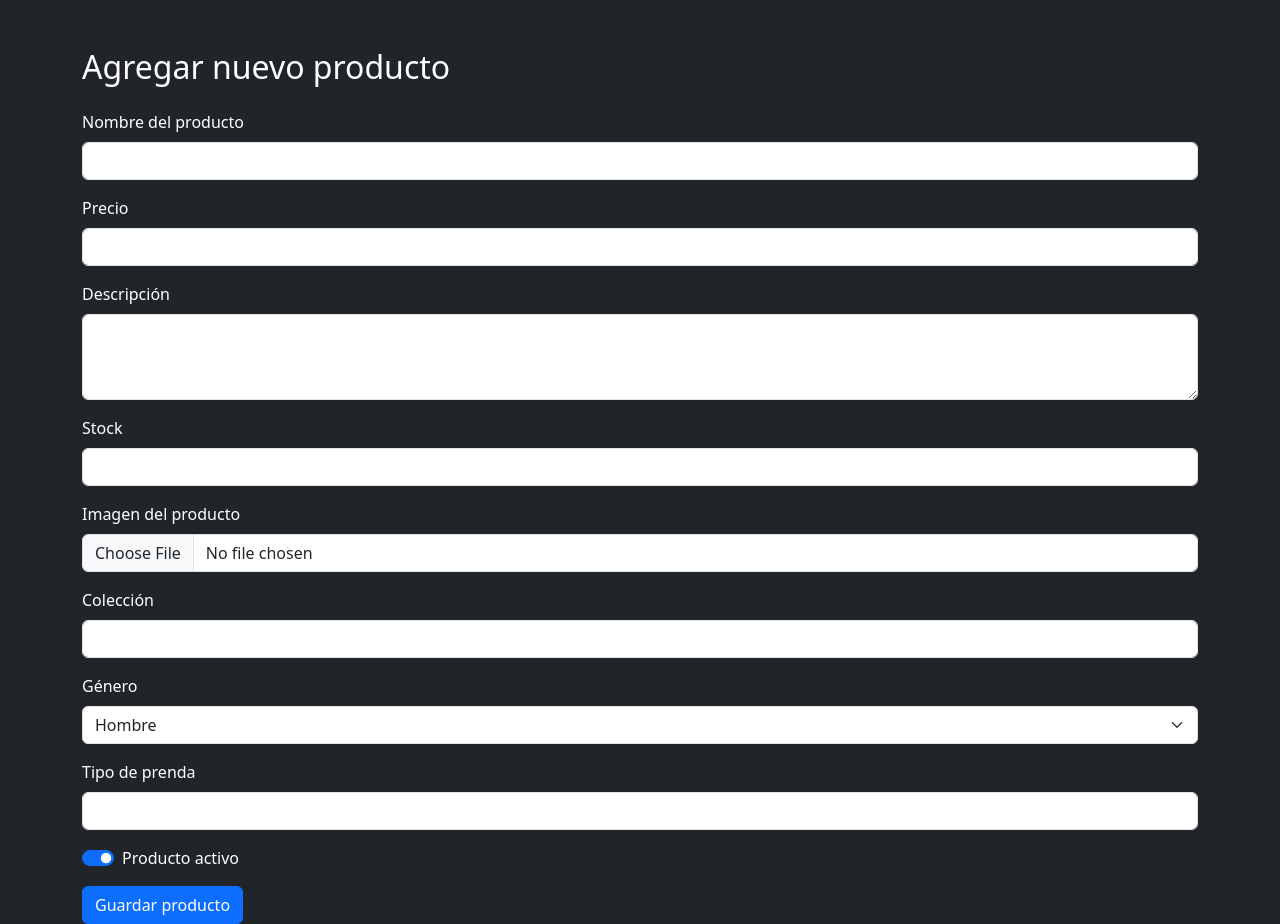
After one commit to Lauty4563/proyecto_actis_cabrera, a CodeIgniter 4 app: the page made by app/Views/backend/productos/plantillas_productos/Registrar_producto.php in a window 1280 px wide. The commit adds this page. Run offline with PHP 8.4 and a stand-in for CodeIgniter, Linux system fonts and the light colour scheme; the template is opened without the code that fills it, so the values that code supplies are empty; some libraries are stand-ins or nearby versions.

Commit message:
Implementacion de carga de productos

```diff
--- a/app/Config/Routes.php
+++ b/app/Config/Routes.php
@@ -17,3 +17,6 @@ $routes->get('detalles', 'Detalles::index');
 $routes->post('mensaje', 'Contacto::guardar');
 
 $routes->post('registro_usuario', 'UsuarioController::add_cliente');
+
+$routes->get('upload', 'Upload::index');
+$routes->post('upload/upload', 'Upload::upload');
--- /dev/null
+++ b/app/Views/backend/productos/plantillas_productos/Registrar_producto.php
@@ -0,0 +1,80 @@
+<!DOCTYPE html>
+<html lang="es">
+<head>
+    <meta charset="UTF-8">
+    <title>Registrar Producto</title>
+    <link href="https://cdn.jsdelivr.net/npm/bootstrap@5.3.0/dist/css/bootstrap.min.css" rel="stylesheet">
+</head>
+<body class="bg-dark text-white">
+
+<div class="container mt-5">
+    <h2 class="mb-4">Agregar nuevo producto</h2>
+
+    <?php if(session()->getFlashdata('success')): ?>
+        <div class="alert alert-success">
+            <?= session()->getFlashdata('success') ?>
+        </div>
+    <?php endif; ?>
+
+    <?php if(session()->getFlashdata('errors')): ?>
+        <div class="alert alert-danger">
+            <?= session()->getFlashdata('errors') ?>
+        </div>
+    <?php endif; ?>
+
+    <form action="<?= base_url('productos/guardar') ?>" method="post" enctype="multipart/form-data">
+        <div class="mb-3">
+            <label for="nombre_producto" class="form-label">Nombre del producto</label>
+            <input type="text" class="form-control" id="nombre_producto" name="nombre_producto" required>
+        </div>
+
+        <div class="mb-3">
+            <label for="precio_producto" class="form-label">Precio</label>
+            <input type="number" step="0.01" class="form-control" id="precio_producto" name="precio_producto" required>
+        </div>
+
+        <div class="mb-3">
+            <label for="descripcion_producto" class="form-label">Descripción</label>
+            <textarea class="form-control" id="descripcion_producto" name="descripcion_producto" rows="3"></textarea>
+        </div>
+
+        <div class="mb-3">
+            <label for="stock_producto" class="form-label">Stock</label>
+            <input type="number" class="form-control" id="stock_producto" name="stock_producto" required>
+        </div>
+
+        <div class="mb-3">
+            <label for="imagen_producto" class="form-label">Imagen del producto</label>
+            <input type="file" class="form-control" id="imagen_producto" name="imagen_producto">
+        </div>
+
+        <div class="mb-3">
+            <label for="cat_coleccion" class="form-label">Colección</label>
+            <input type="text" class="form-control" id="cat_coleccion" name="cat_coleccion">
+        </div>
+
+        <div class="mb-3">
+            <label for="cat_genero" class="form-label">Género</label>
+            <select class="form-select" id="cat_genero" name="cat_genero">
+                <option value="Hombre">Hombre</option>
+                <option value="Mujer">Mujer</option>
+                <option value="Unisex">Unisex</option>
+            </select>
+        </div>
+
+        <div class="mb-3">
+            <label for="cat_prenda" class="form-label">Tipo de prenda</label>
+            <input type="text" class="form-control" id="cat_prenda" name="cat_prenda">
+        </div>
+
+        <div class="form-check form-switch mb-3">
+            <input class="form-check-input" type="checkbox" id="activo" name="activo" value="1" checked>
+            <label class="form-check-label" for="activo">Producto activo</label>
+        </div>
+
+        <button type="submit" class="btn btn-primary">Guardar producto</button>
+    </form>
+</div>
+
+</body>
+</html>
```
Also changed, not shown: app/Controllers/ProductoController.php (added, +61 -0 lines), app/Models/Productos_Model.php (added, +45 -0 lines), app/Views/backend/productos/carga_exitosa.php (added, +19 -0 lines), app/Views/backend/productos/form_carga.php (added, +48 -0 lines), app/Views/plantilla/header_view.php (+10 -0 lines).
